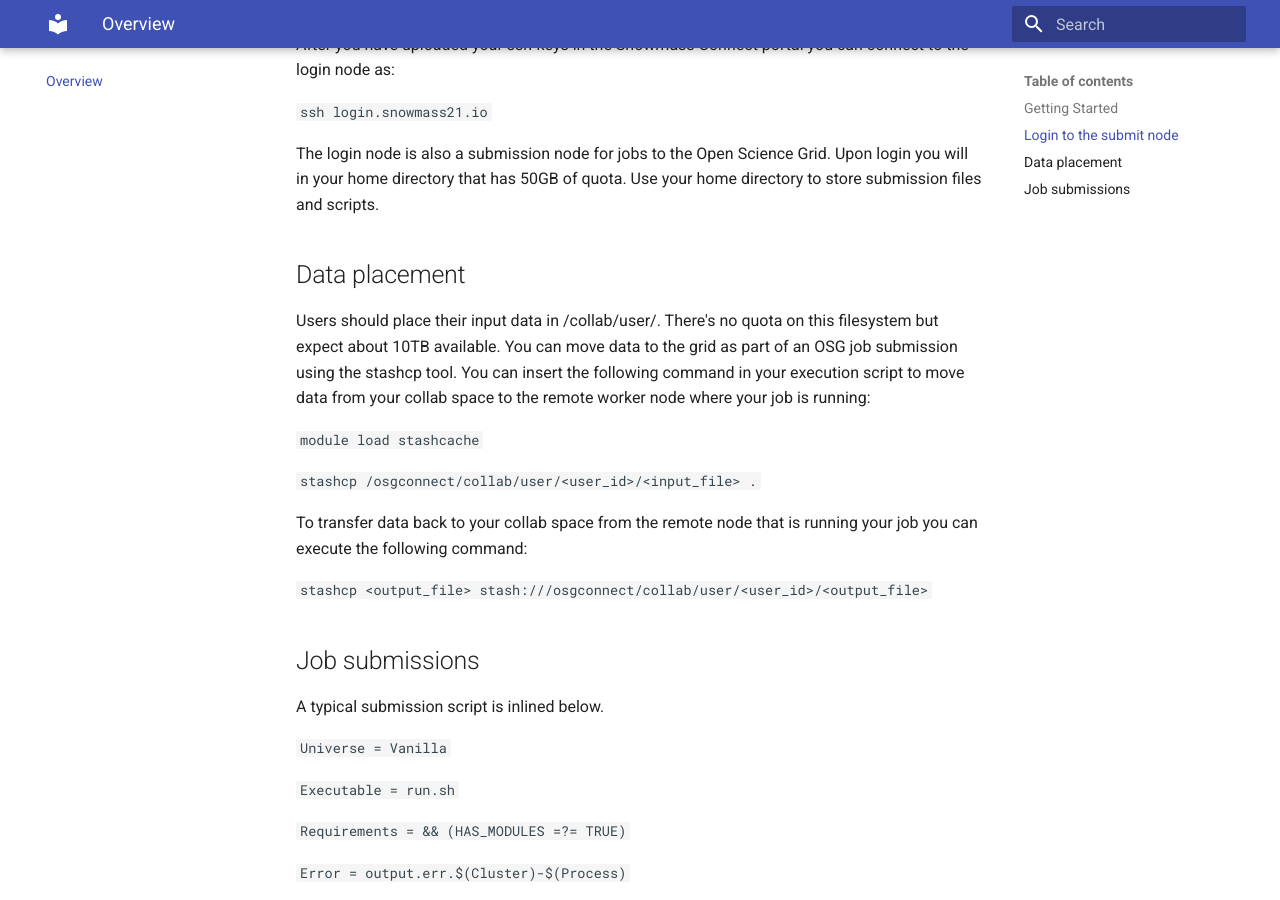
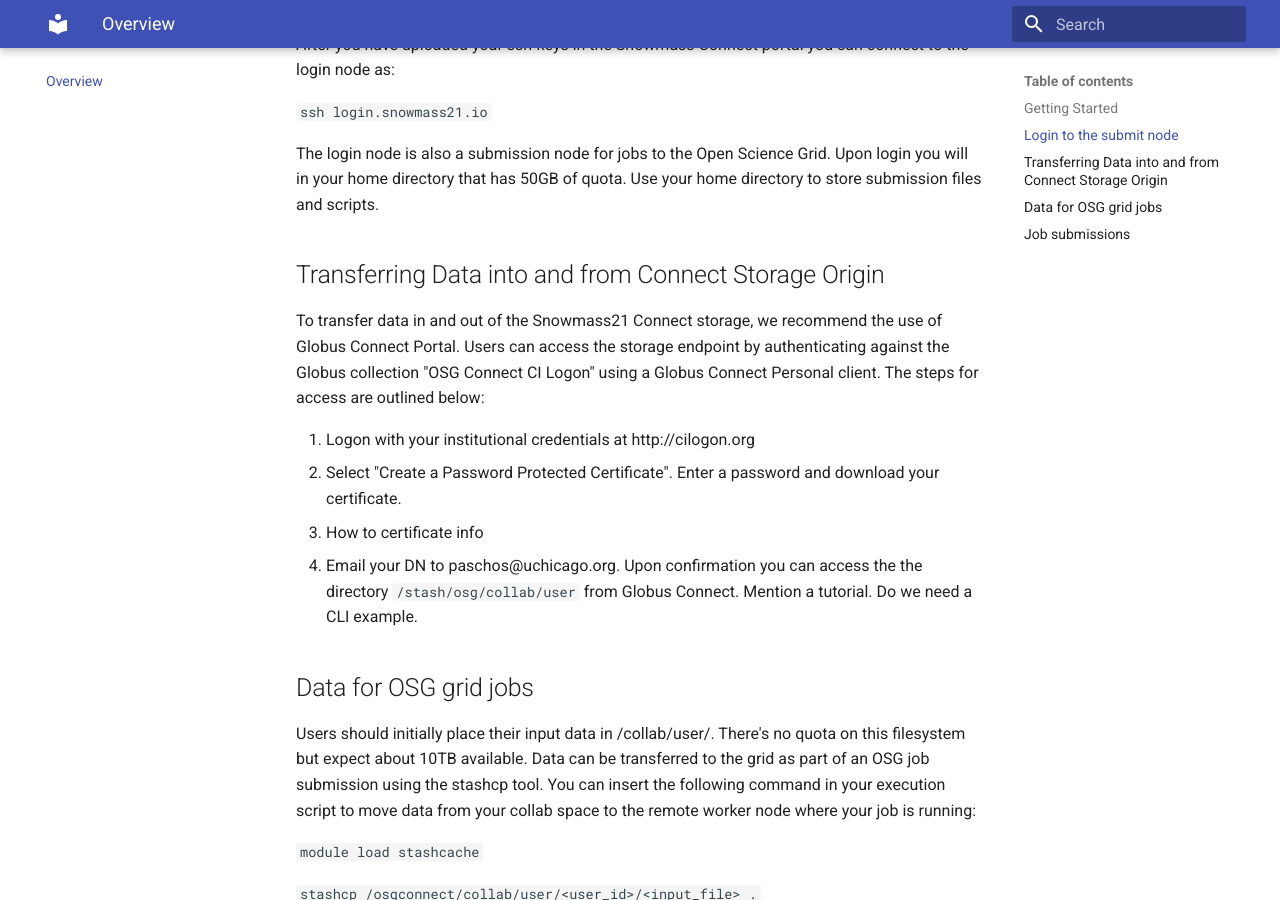
Before and after one commit to ppaschos/snowmass-connect-docs, an MkDocs documentation site: the page built from docs/index.md, in a window 1280 px wide and 900 px high, scrolled down 389 px. Built offline with MkDocs 1.6.1 and Material for MkDocs 9.7.7, drawn with Linux system fonts in a browser that asks for light colours.

Commit message:
Update index.md

```diff
--- a/docs/index.md
+++ b/docs/index.md
@@ -14,10 +14,23 @@
 The login node is also a submission node for jobs to the Open Science Grid. Upon login you will in your home directory that has 50GB of quota.
 Use your home directory to store submission files and scripts.
 
-## Data placement
+## Transferring Data into and from Connect Storage Origin
 
-Users should place their input data in /collab/user/<user_id>. There's no quota on this filesystem but expect about 10TB available.
-You can move data to the grid as part of an OSG job submission using the stashcp tool.
+To transfer data in and out of the Snowmass21 Connect storage, we recommend the use of Globus Connect Portal.
+Users can access the storage endpoint by authenticating against the Globus collection "OSG Connect CI Logon" using
+a Globus Connect Personal client. The steps for access are outlined below:
+
+1. Logon with your institutional credentials at http://cilogon.org
+2. Select "Create a Password Protected Certificate". Enter a password and download your certificate.
+3. How to certificate info
+4. Email your DN to paschos@uchicago.org. Upon confirmation you can access the the directory `/stash/osg/collab/user` from
+Globus Connect. Mention a tutorial. Do we need a CLI example.
+
+
+## Data for OSG grid jobs
+
+Users should initially place their input data in /collab/user/<user_id>. There's no quota on this filesystem but expect about 10TB available.
+Data can be transferred to the grid as part of an OSG job submission using the stashcp tool.
 You can insert the following command in your execution script to move data from your collab space to the remote worker node where your
 job is running:
 
@@ -28,6 +41,8 @@
 To transfer data back to your collab space from the remote node that is running your job you can execute the following command:
 
 `stashcp <output_file> stash:///osgconnect/collab/user/<user_id>/<output_file>`
+
+
 
 
 ## Job submissions
```
